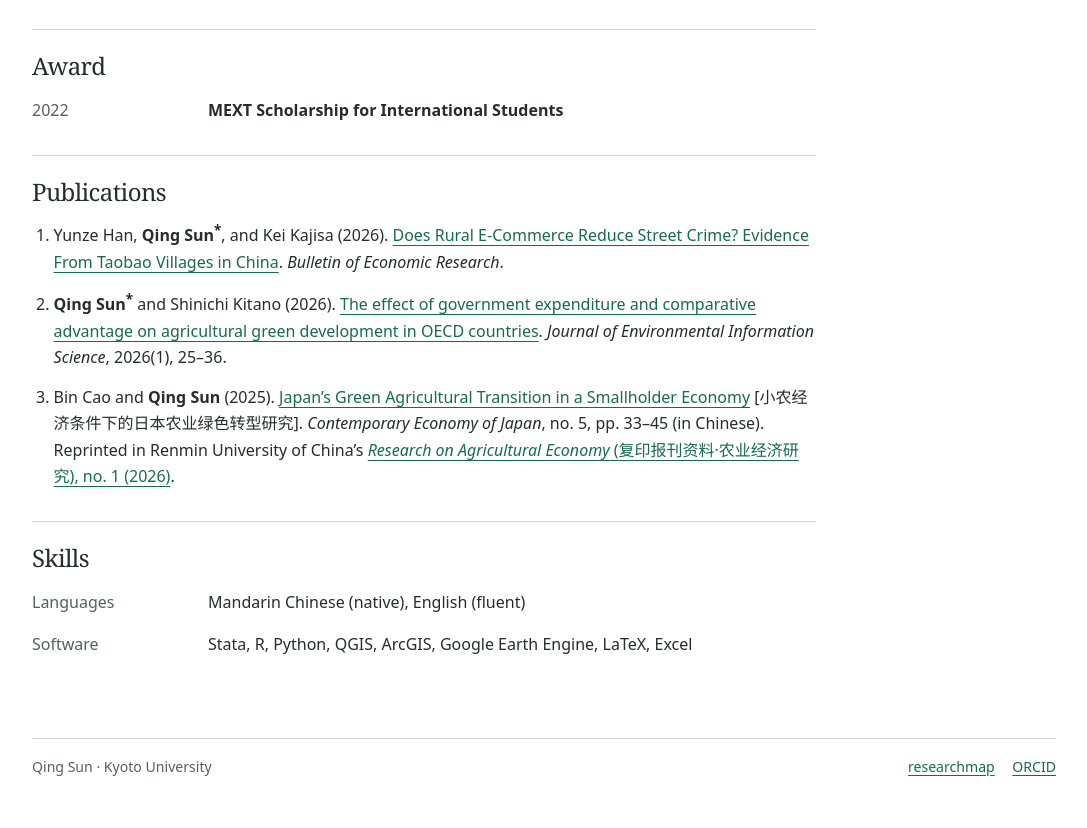
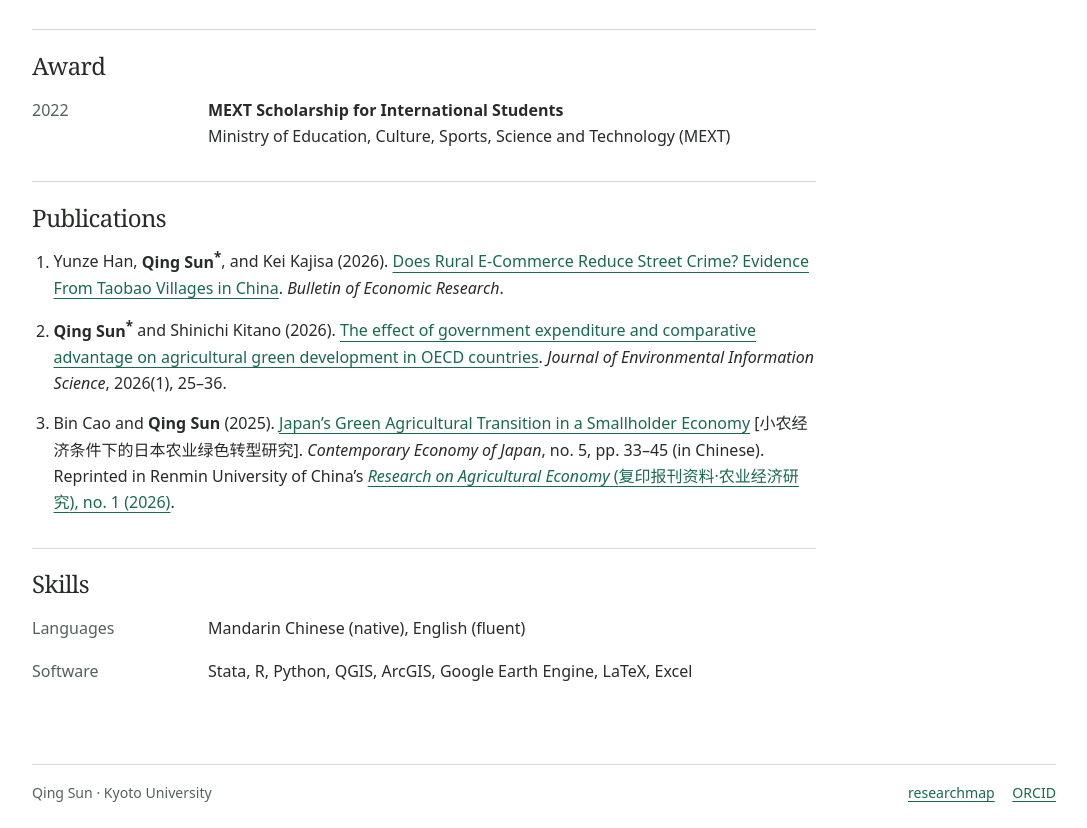
Before and after one commit to sunnyqingsun/sunnyqingsun.github.io, a plain HTML site: page cv.html in a window 1280 px wide. Shown: the part 900-1728 px from the top of the page, without its empty margins (96-1183 px from the left). Before the commit the page ends 1702 px from the top, so only its background shows below. Drawn offline with Linux system fonts and the light colour scheme.

Commit message:
Use the full name of the MEXT scholarship awarding ministry

```diff
--- a/cv.html
+++ b/cv.html
@@ -49,7 +49,7 @@
       <section class="section">
         <h2>Award</h2>
         <dl>
-          <div class="cv-row"><dt>2022</dt><dd><strong>MEXT Scholarship for International Students</strong></dd></div>
+          <div class="cv-row"><dt>2022</dt><dd><strong>MEXT Scholarship for International Students</strong><br>Ministry of Education, Culture, Sports, Science and Technology (MEXT)</dd></div>
         </dl>
       </section>
       <section class="section">
```
Also changed, not shown: 1 other file.
